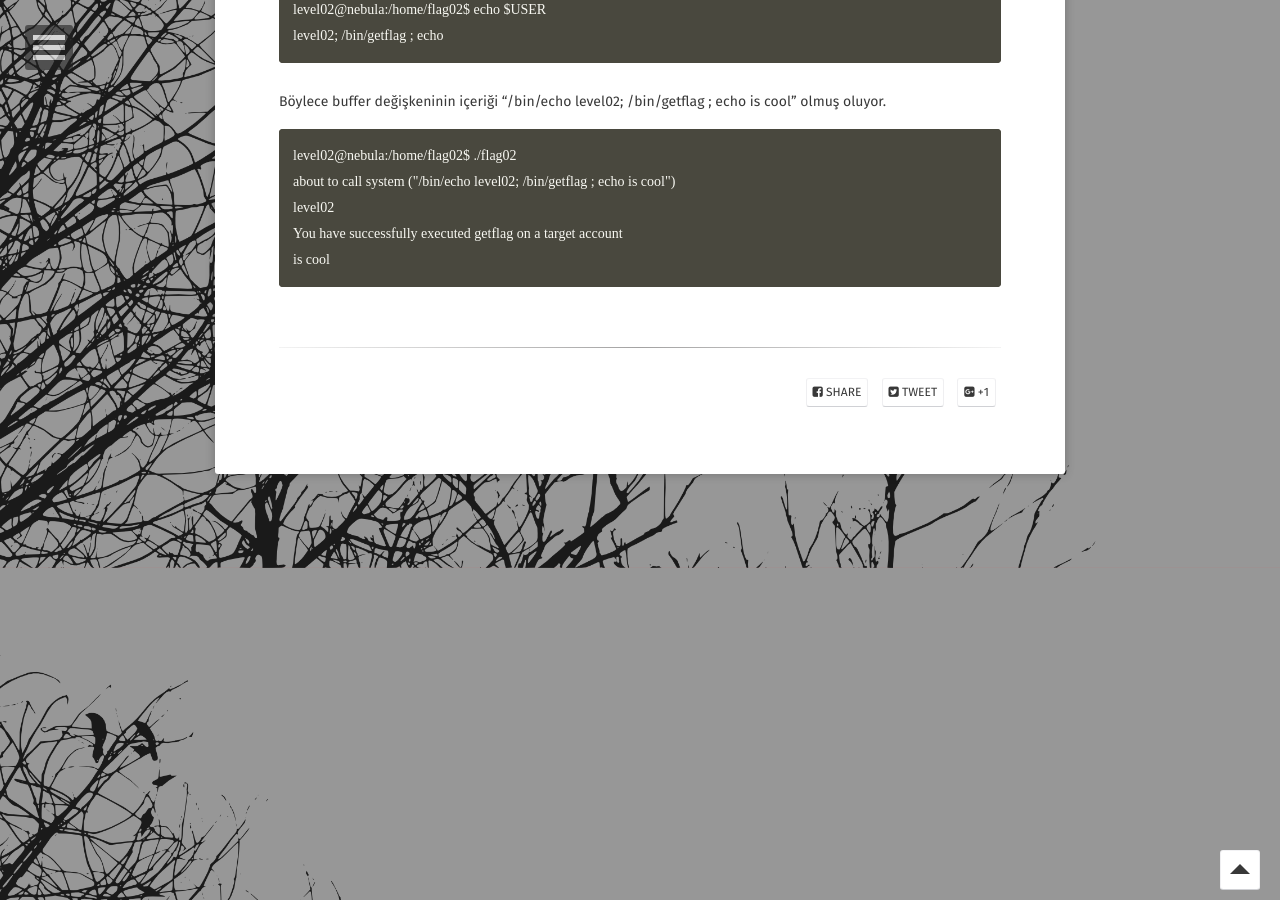
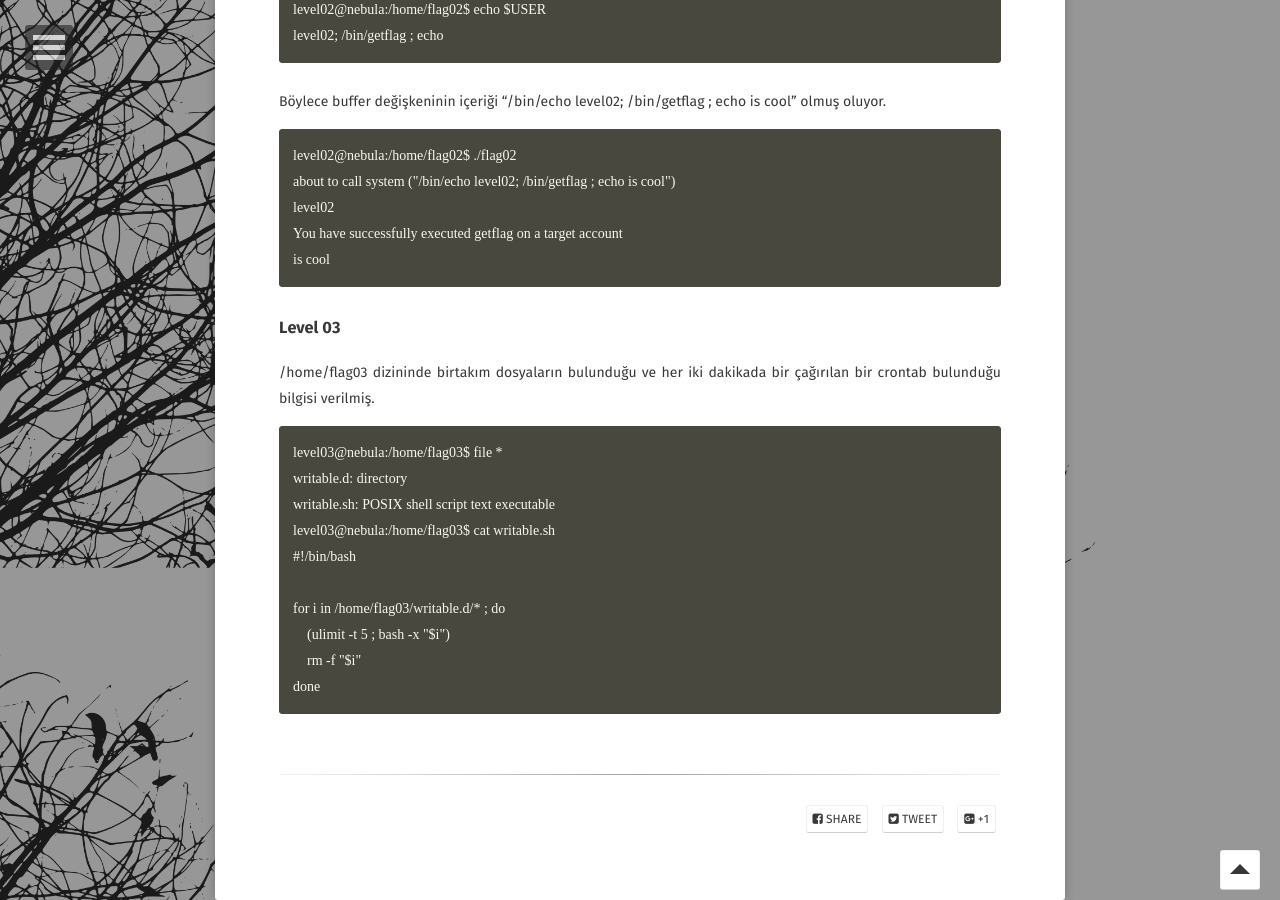
Before and after one commit to burcudemiralp/burcudemiralp.github.io, a Jekyll site: the page built from _posts/2018-02-23-nebula-writeup.md, in a window 1280 px wide and 900 px high, scrolled down 3932 px. Built offline with Jekyll 4.4.1, drawn with Linux system fonts in a browser that asks for light colours; some web fonts are replaced.

Commit message:
Update 2018-02-23-nebula-writeup.md

```diff
--- a/_posts/2018-02-23-nebula-writeup.md
+++ b/_posts/2018-02-23-nebula-writeup.md
@@ -145,3 +145,18 @@ Böylece buffer değişkeninin içeriği "/bin/echo level02; /bin/getflag ; echo
     You have successfully executed getflag on a target account
     is cool
 {% endraw %}
+
+### Level 03
+/home/flag03 dizininde birtakım dosyaların bulunduğu ve her iki dakikada bir çağırılan bir crontab bulunduğu bilgisi verilmiş.
+{% raw %}
+    level03@nebula:/home/flag03$ file *
+    writable.d: directory
+    writable.sh: POSIX shell script text executable
+    level03@nebula:/home/flag03$ cat writable.sh
+    #!/bin/bash
+
+    for i in /home/flag03/writable.d/* ; do
+        (ulimit -t 5 ; bash -x "$i")
+        rm -f "$i"
+    done
+{% endraw %}
```
